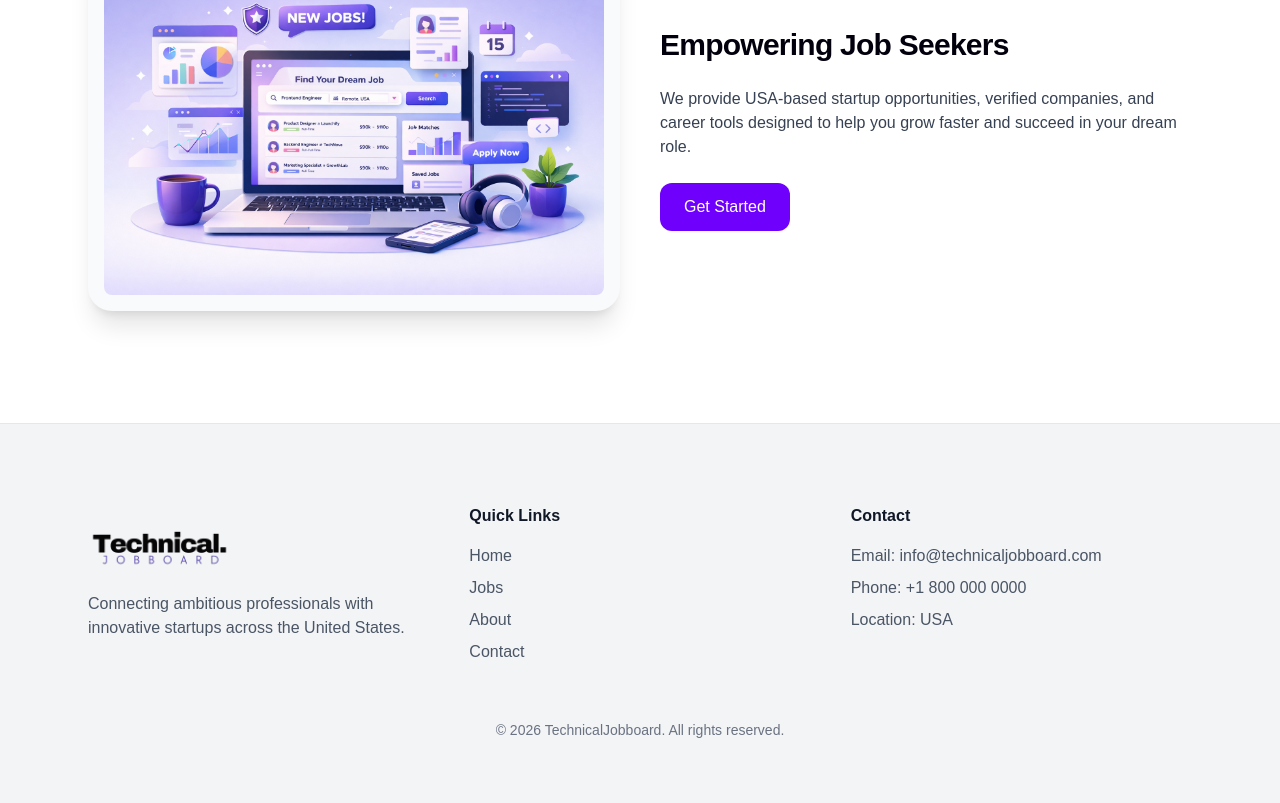
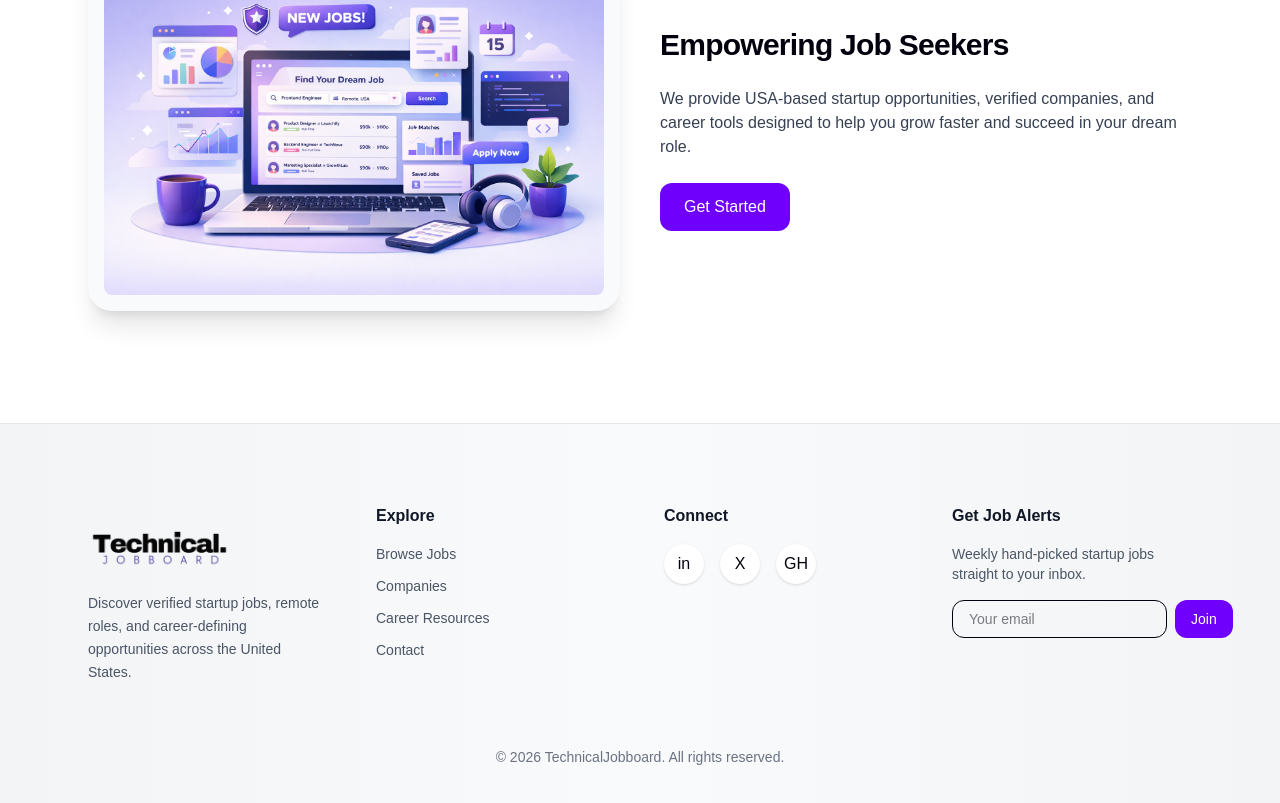
Before and after one commit to adebisidolapo/technicaljobboard, a Next.js app in the folder jobboard/: page / in a window 1280 px wide. Shown: the part 3274-4077 px from the top of the page. Built offline with nearby package versions, Linux system fonts and the light colour scheme.

Commit message:
update footer

```diff
--- a/jobboard/app/page.tsx
+++ b/jobboard/app/page.tsx
@@ -245,38 +245,39 @@ export default function Home() {
 
 
 {/* ================= FOOTER ================= */}
-<footer className="bg-gray-100 text-[#02000D] py-20 border-t border-gray-200">
-  <div className="max-w-6xl mx-auto px-6 grid grid-cols-1 md:grid-cols-3 gap-10">
+<footer className="bg-gradient-to-r from-gray-100 via-gray-50 to-gray-100 text-[#02000D] py-20 border-t border-gray-200">
+  <div className="max-w-6xl mx-auto px-6 grid grid-cols-1 md:grid-cols-4 gap-12">
 
-    {/* Logo / Info */}
-    <div className="flex flex-col items-start">
+    {/* Brand */}
+    <div>
       <img
         src="/logo-removebg-preview.png"
         alt="TechnicalJobboard Logo"
         className="w-36 mb-4"
       />
-      <p className="text-gray-600 max-w-sm">
-        Connecting ambitious professionals with innovative startups across the United States.
+      <p className="text-gray-600 text-sm leading-relaxed">
+        Discover verified startup jobs, remote roles, and career-defining
+        opportunities across the United States.
       </p>
     </div>
 
     {/* Quick Links */}
     <div>
-      <h3 className="font-semibold mb-4 text-gray-900">Quick Links</h3>
-      <ul className="space-y-2">
+      <h3 className="font-semibold mb-4 text-gray-900">Explore</h3>
+      <ul className="space-y-3 text-sm">
         <li>
           <a href="#" className="text-gray-600 hover:text-[#6F00FC] transition">
-            Home
+            Browse Jobs
           </a>
         </li>
         <li>
           <a href="#" className="text-gray-600 hover:text-[#8C33FD] transition">
-            Jobs
+            Companies
           </a>
         </li>
         <li>
           <a href="#" className="text-gray-600 hover:text-[#A866FE] transition">
-            About
+            Career Resources
           </a>
         </li>
         <li>
@@ -287,25 +288,58 @@ export default function Home() {
       </ul>
     </div>
 
-    {/* Contact */}
+    {/* Social */}
     <div>
-      <h3 className="font-semibold mb-4 text-gray-900">Contact</h3>
-      <p className="text-gray-600 mb-2">
-        Email: info@technicaljobboard.com
+      <h3 className="font-semibold mb-4 text-gray-900">Connect</h3>
+      <div className="flex gap-4">
+        <a
+          href="#"
+          className="w-10 h-10 rounded-full bg-white shadow flex items-center justify-center hover:bg-[#6F00FC] hover:text-white transition"
+        >
+          in
+        </a>
+        <a
+          href="#"
+          className="w-10 h-10 rounded-full bg-white shadow flex items-center justify-center hover:bg-[#8C33FD] hover:text-white transition"
+        >
+          X
+        </a>
+        <a
+          href="#"
+          className="w-10 h-10 rounded-full bg-white shadow flex items-center justify-center hover:bg-[#A866FE] hover:text-white transition"
+        >
+          GH
+        </a>
+      </div>
+    </div>
+
+    {/* Newsletter */}
+    <div>
+      <h3 className="font-semibold mb-4 text-gray-900">
+        Get Job Alerts
+      </h3>
+      <p className="text-sm text-gray-600 mb-4">
+        Weekly hand-picked startup jobs straight to your inbox.
       </p>
-      <p className="text-gray-600 mb-2">
-        Phone: +1 800 000 0000
-      </p>
-      <p className="text-gray-600">
-        Location: USA
-      </p>
+      <div className="flex gap-2">
+        <input
+          type="email"
+          placeholder="Your email"
+          className="flex-1 px-4 py-2 rounded-xl border focus:ring-2 focus:ring-[#6F00FC] outline-none text-sm"
+        />
+        <button className="bg-[#6F00FC] hover:bg-[#8C33FD] text-white px-4 py-2 rounded-xl text-sm font-medium transition">
+          Join
+        </button>
+      </div>
     </div>
+
   </div>
 
-  <div className="mt-14 text-center text-gray-500 text-sm">
+  <div className="mt-16 text-center text-gray-500 text-sm">
     &copy; {new Date().getFullYear()} TechnicalJobboard. All rights reserved.
   </div>
 </footer>
+
 </main>
   )
 }
```
